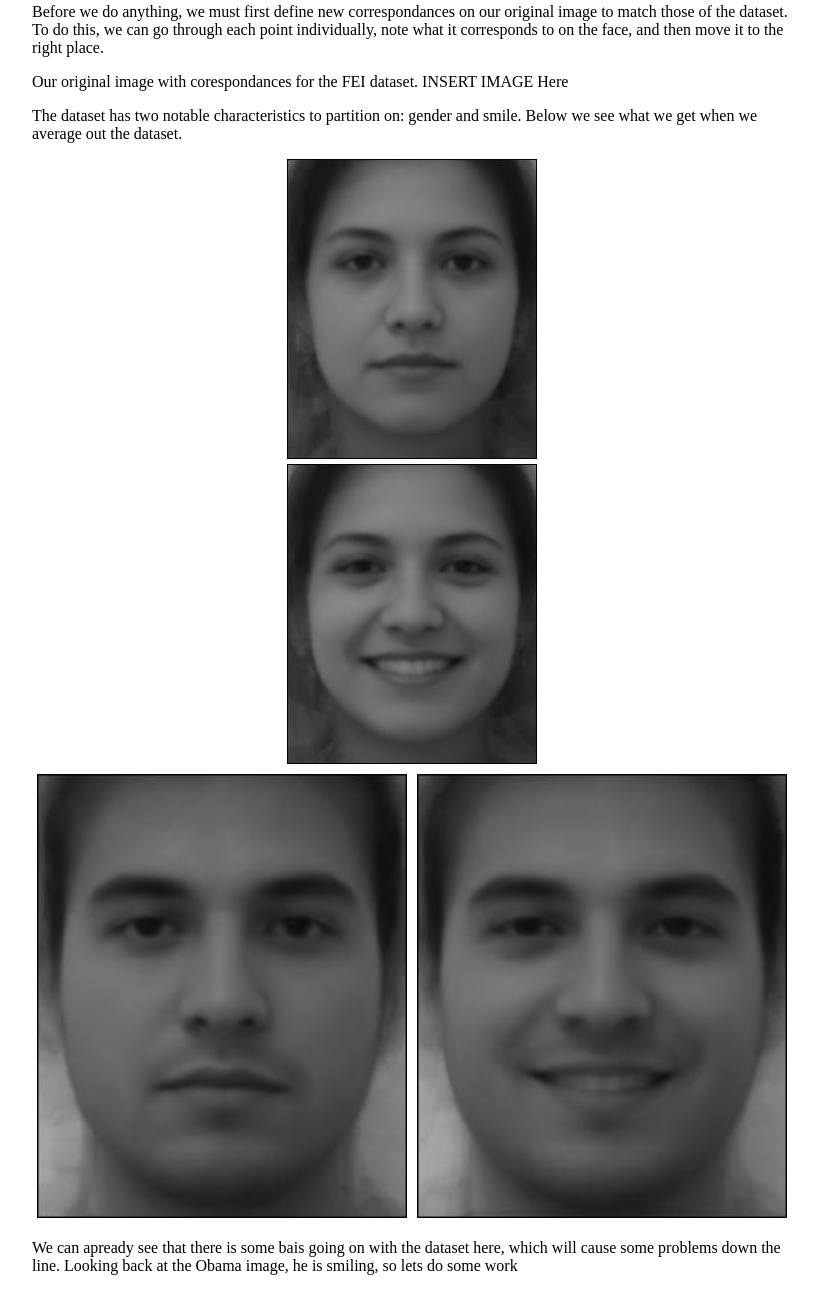
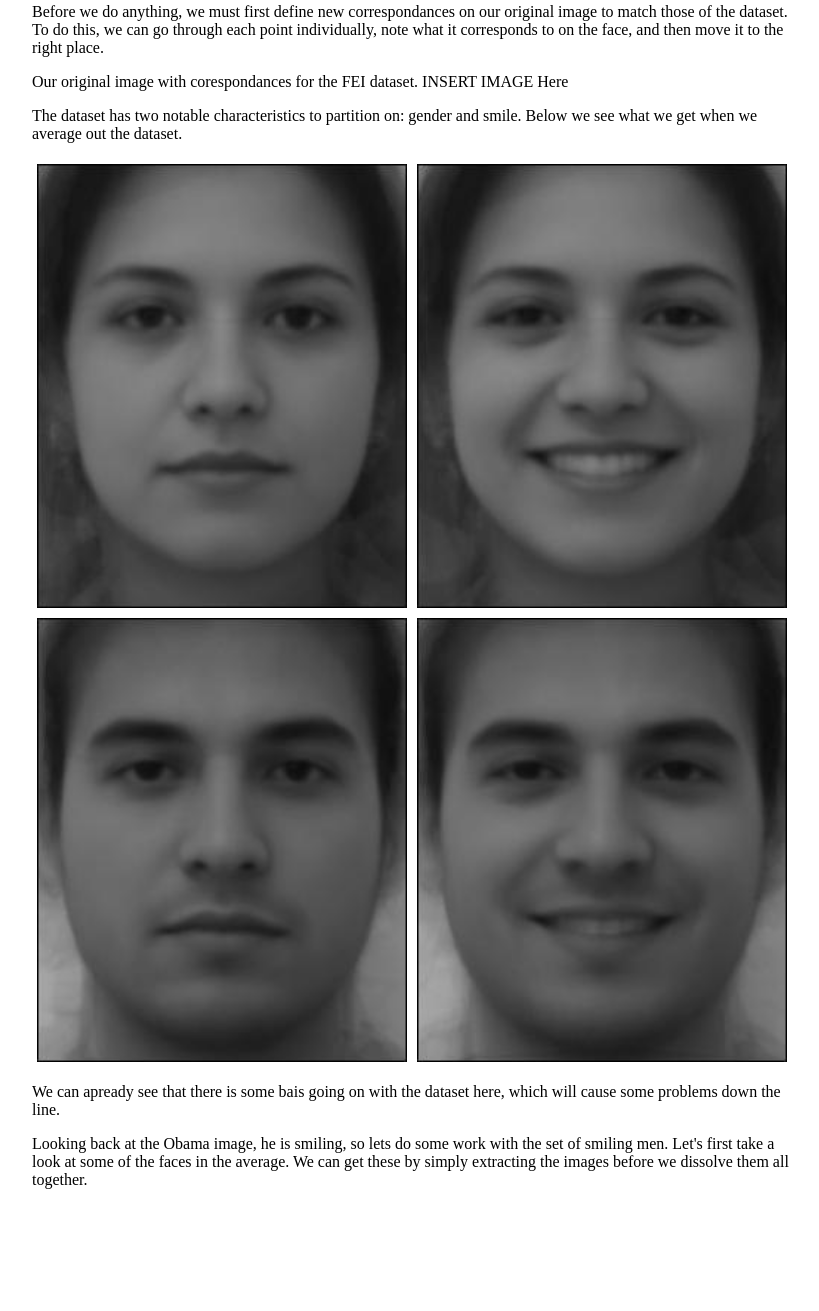
Before and after one commit to Jazvie/jazvie.github.io, a plain HTML site: page 3/index.html in a window 1280 px wide. Shown: the part 3534-4845 px from the top of the page, without its empty margins (228-1047 px from the left). After the commit the page ends 4759 px from the top, so only its background shows below. Drawn offline with Linux system fonts and the light colour scheme.

Commit message:
messed up formatting

```diff
--- a/3/index.html
+++ b/3/index.html
@@ -124,7 +124,7 @@
         The dataset has two notable characteristics to partition on: gender and smile.
         Below we see what we get when we average out the dataset.
     </p>
-
+    <div class="image-container">
     <img src="./media/mean_a.jpg" style="transform: scale(1.0);">
     <img src="./media/mean_b.jpg" style="transform: scale(1.0);">
     </div>
@@ -135,7 +135,10 @@
 
     <p>
         We can apready see that there is some bais going on with the dataset here, which will cause some problems down the line.
-        Looking back at the Obama image, he is smiling, so lets do some work
+    </p>
+    <p>
+        Looking back at the Obama image, he is smiling, so lets do some work with the set of smiling men. Let's first take a look at some of the faces in the average.
+        We can get these by simply extracting the images before we dissolve them all together.
     </p>
 
 
```
